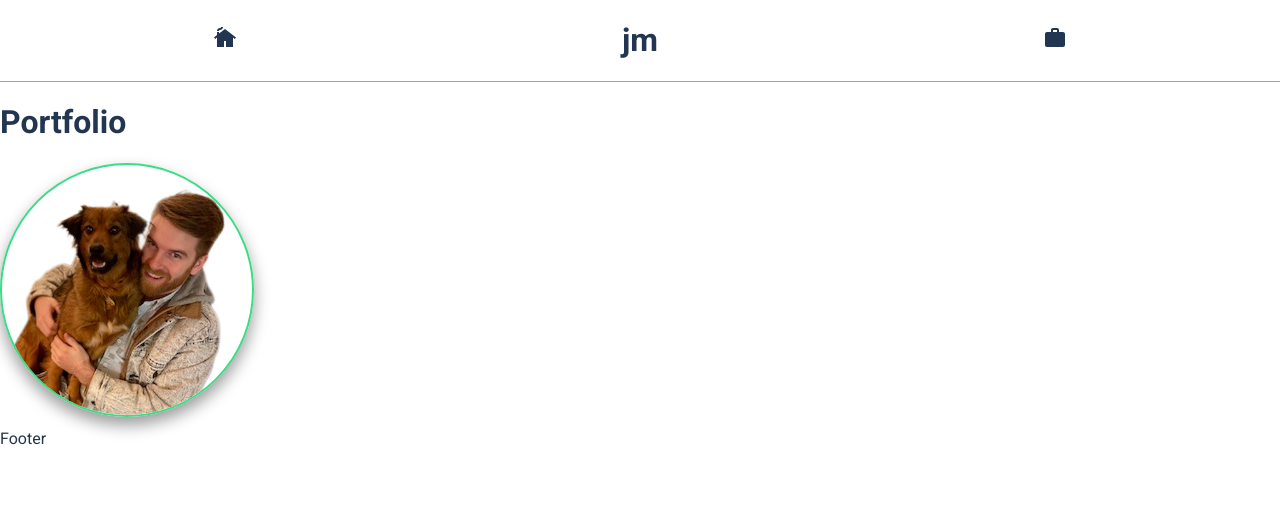
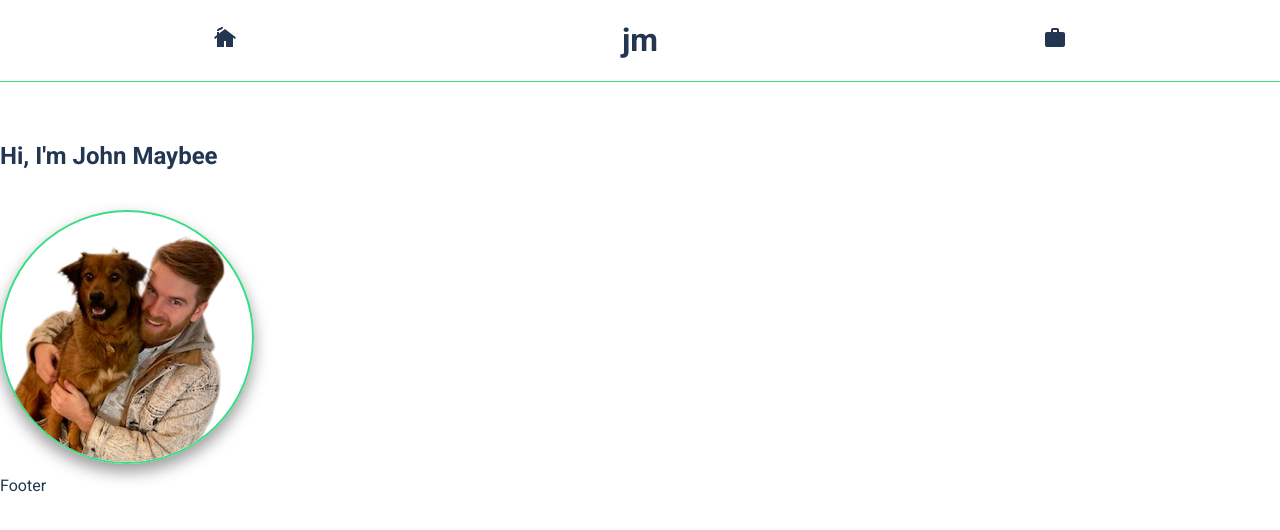
Before and after one commit to john-maybee/portfolio, a React (Create React App) app: page /#/home in a window 1280 px wide. Shown: the top 530 px of the page. Built offline with nearby package versions, Linux system fonts and the light colour scheme.

Commit message:
Updated some of the styling on the homepage. Also, added a new div to hold the header.

```diff
--- a/src/components/App/App.css
+++ b/src/components/App/App.css
@@ -27,6 +27,14 @@ body {
   /* background-image: linear-gradient(to left, #39DD85, #ffffff); */
 }
 
+.container{
+  padding-top: 30px;
+}
+
+.headerContainer{
+  padding-bottom: 20px;
+}
+
 .selfImgContainer {
     max-width: 250px;
     max-height: 250px;
--- a/src/components/HomePage/HomePage.jsx
+++ b/src/components/HomePage/HomePage.jsx
@@ -5,10 +5,16 @@ import self from './selfphoto.png';
 function HomePage() {
     return(
         <div className="container">
-            <h1>Portfolio</h1>
+            <div className="headerContainer">
+                <h2>Hi, I'm John Maybee</h2>
+            </div>
+            <div>
+                <div className="selfImgContainer">
+                    <img className='selfImg' src={self} alt='image of John Maybee' />
+                </div>
+                <div className="introContainer">
 
-            <div className="selfImgContainer">
-                <img className='selfImg' src={self} alt='image of John Maybee' />
+                </div>
             </div>
         </div>
     )
```
